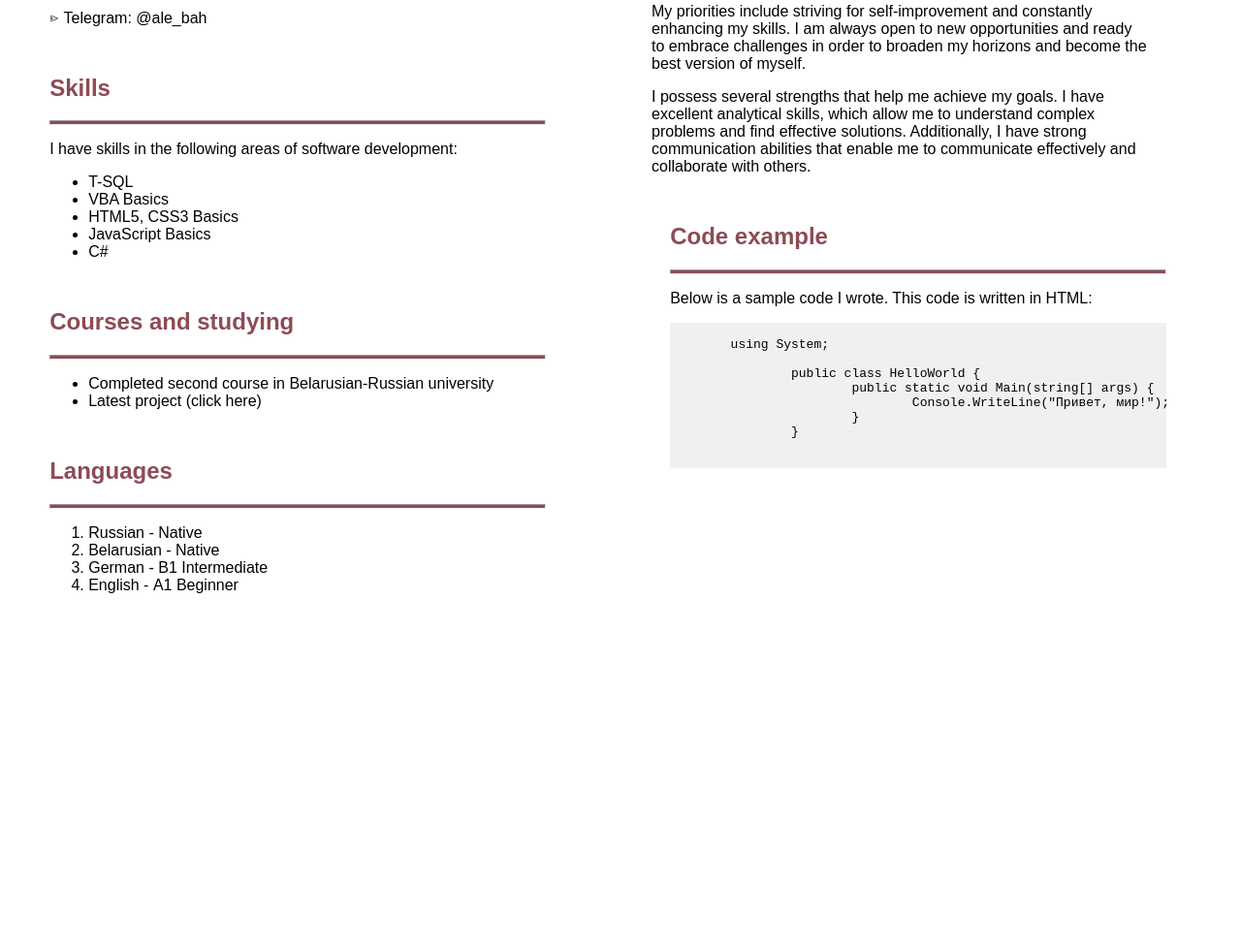
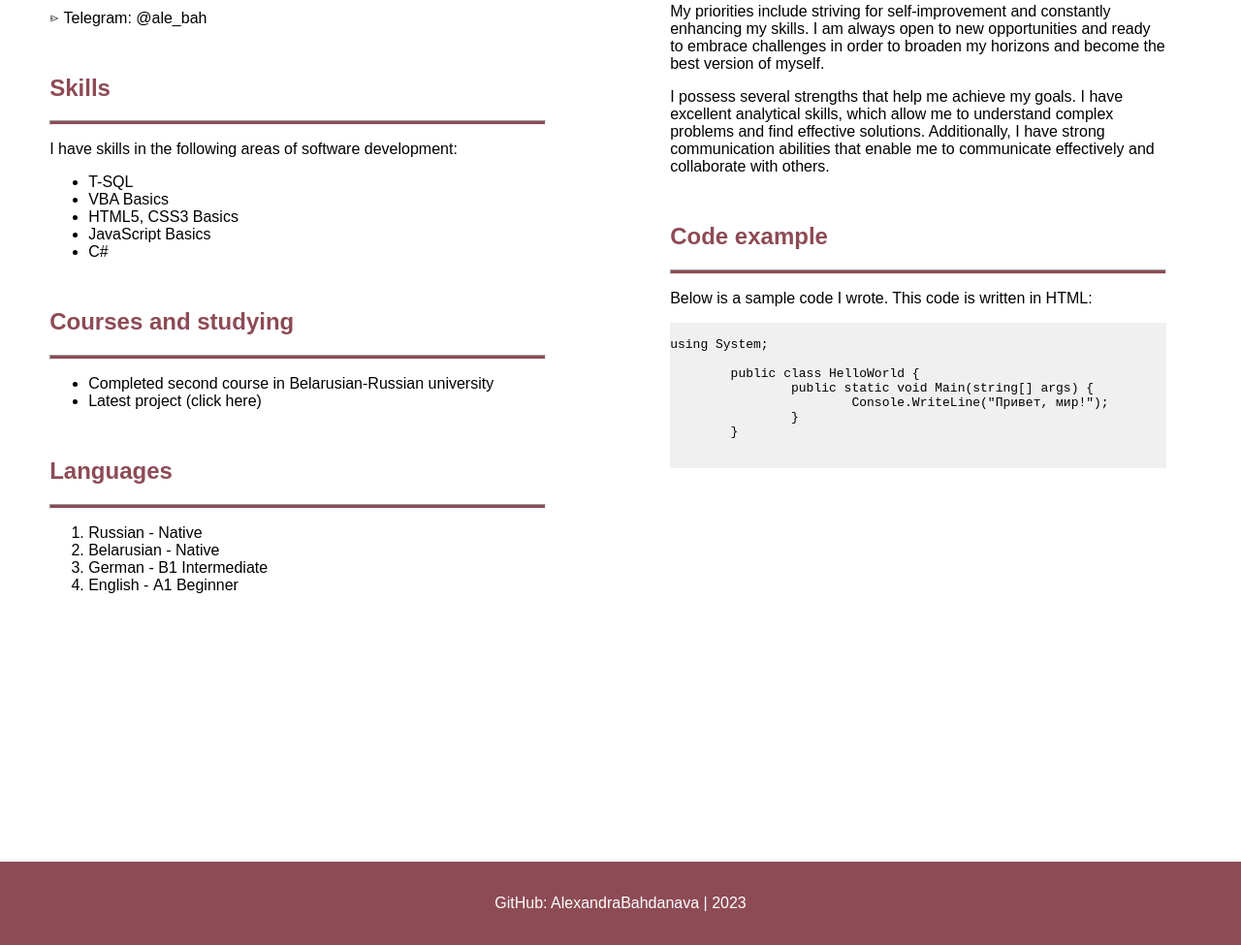
Before and after one commit to AlexandraBahdanava/HTML_CSS_CV, a plain HTML site: page index.html in a window 1280 px wide. Shown: the part 411-1386 px from the top of the page at 97% size. Before the commit the page ends 1040 px from the top, so only its background shows below. Drawn offline with Linux system fonts and the light colour scheme; a web font is replaced by a local one.

Commit message:
feat: add content to footer

```diff
--- a/index.html
+++ b/index.html
@@ -98,19 +98,26 @@
 						<p> Below is a sample code I wrote. This code is written in HTML: </p>
 						<pre>
 							<code>
-	using System;
+using System;
 
-		public class HelloWorld {
-			public static void Main(string[] args) {
-				Console.WriteLine("Привет, мир!");
-			}
+	public class HelloWorld {
+		public static void Main(string[] args) {
+			Console.WriteLine("Привет, мир!");
 		}
+	}
 						</code>
 						</pre>
 					</div>
 				</div>
 		</main>
 	<footer>
+		<br>
+		<p>
+			GitHub:
+			<a class="git_link" href="https://github.com/AlexandraBahdanava"> AlexandraBahdanava</a>
+			| 2023
+		</p>
+		<br>
 	</footer>
 </body>
 </html>
--- a/style.css
+++ b/style.css
@@ -6,6 +6,11 @@ body{
 header{
 	width: 100%;
 	height: 200px;
+}
+
+main{
+	width: 100%;
+	height: 1100px;
 }
 
 hr{
@@ -91,7 +96,7 @@ pre{
 
 .brief{
 	padding-top: 3%;
-	padding-left: 5%;
+	padding-left: 8%;
 	width: 80%;
 	margin: 0;
 }
@@ -113,3 +118,14 @@ pre{
 .project:hover{
 	color: #8d4b55;
 }
+
+footer{
+	background-color: #8d4b55;
+	color: white;
+	text-align: center;
+	margin: 0;
+}
+.git_link{
+	text-decoration: none;
+	color: white;
+}
```
